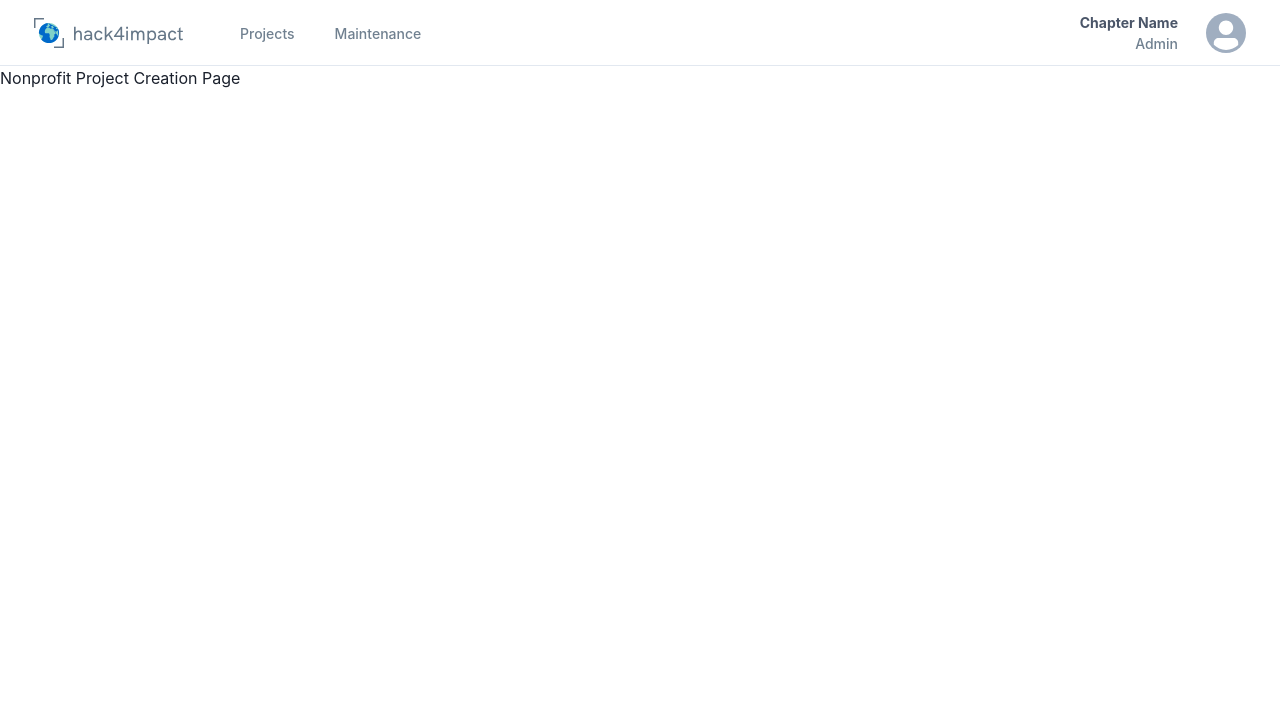
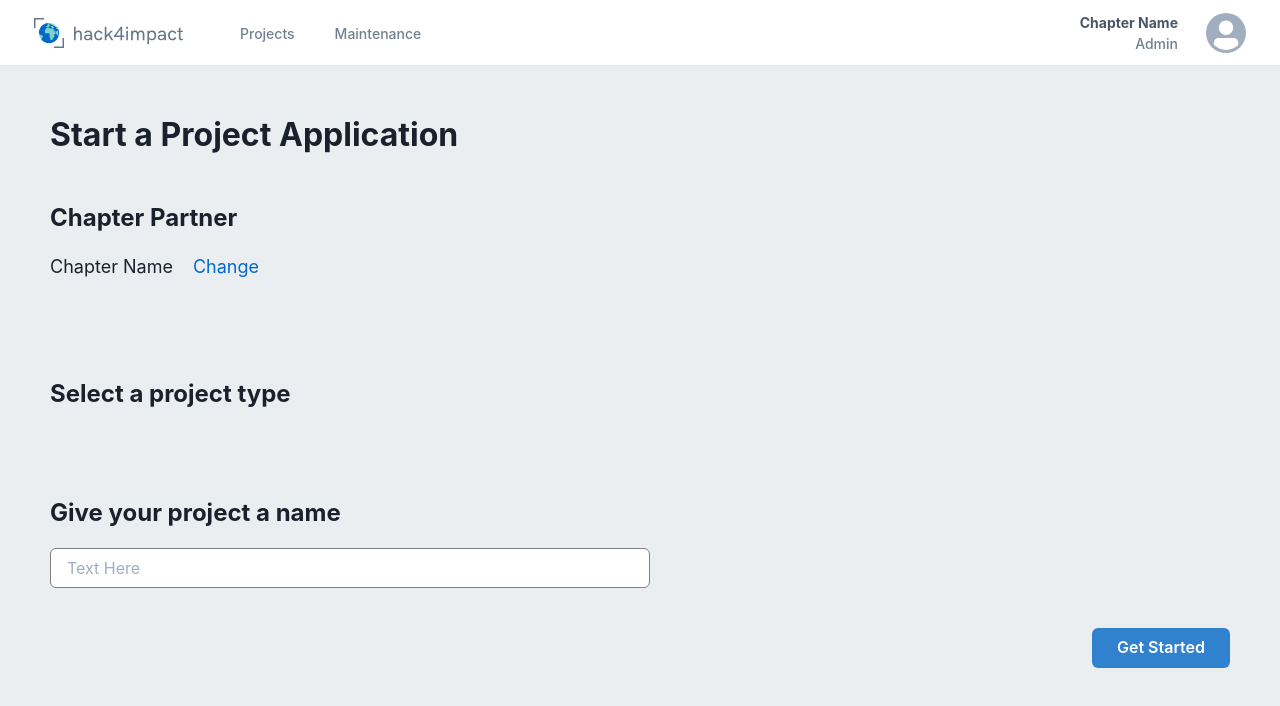
Before and after one commit to GTBitsOfGood/national-npp, a Next.js app: page /nonprofit/project/create in a window 1280 px wide. Shown: the top 706 px of the page. Built offline with nearby package versions, Linux system fonts and the light colour scheme.

Commit message:
started working on the creation page

```diff
--- /dev/null
+++ b/src/components/ProjectTypeCard.tsx
@@ -0,0 +1,30 @@
+import {
+  Box,
+  Heading,
+  Text,
+  Link,
+  HStack,
+  Tooltip,
+  VStack,
+  Tag,
+} from "@chakra-ui/react";
+import { Chapter } from "src/utils/types";
+
+function ProjectTypeCard() {
+  return (
+    <Box
+      display="flex"
+      flexDirection="column"
+      justifyContent="space-between"
+      boxSizing="border-box"
+      width="400px"
+      minHeight="160px"
+      padding={"30px"}
+      backgroundColor="white"
+      borderRadius="15px"
+      position="relative"
+    />
+  );
+}
+
+export default ProjectTypeCard;
--- a/src/pages/nonprofit/project/create.tsx
+++ b/src/pages/nonprofit/project/create.tsx
@@ -1,7 +1,97 @@
-import { Flex } from "@chakra-ui/react";
+import {
+  Link,
+  HStack,
+  Heading,
+  Button,
+  Box,
+  Grid,
+  Text,
+  Input,
+} from "@chakra-ui/react";
+import { useState } from "react";
+import ProjectTypeCard from "src/components/ProjectTypeCard";
+import { ProjectType } from "src/utils/types";
 
 function NonprofitProjectCreationPage() {
-  return <Flex>Nonprofit Project Creation Page</Flex>;
+  const chapters = [
+    {
+      _id: `1`,
+      name: "Georgia Tech",
+      email: "gt@hack4impact.org",
+      address: {
+        street: "7 Fake Street",
+        city: "Atlanta",
+        state: "GA",
+        zipCode: "30303",
+        country: "USA",
+      },
+      projectProcess: [],
+      projectTypes: [ProjectType.WEBSITE, ProjectType.MOBILE_APP],
+      projectLimit: 5,
+      website: "bitsofgood.org",
+      facebook: "bitsofgood",
+      instagram: "bitsofgood",
+    },
+  ];
+
+
+  return (
+    <Box height="100%" backgroundColor="#EBEEF1" overflow="auto">
+      <Box
+        boxSizing="border-box"
+        padding="50px"
+        maxWidth="1420px"
+        margin="auto"
+      >
+        <Heading
+          fontSize={{ base: "x-large", md: "xx-large" }}
+          marginBottom="50px"
+        >
+          Start a Project Application
+        </Heading>
+        <Heading fontSize={{ base: "lg", md: "x-large" }} marginBottom="20px">
+          Chapter Partner
+        </Heading>
+        <HStack spacing="5" marginBottom="100px">
+          <Text fontSize={{ base: "medium", md: "large" }}>Chapter Name</Text>
+          <Link href="/chapters">
+            <Text fontSize={{ base: "medium", md: "large" }} color="#0069CA">
+              {" "}
+              Change
+            </Text>
+          </Link>
+        </HStack>
+        <Heading fontSize={{ base: "lg", md: "x-large" }} marginBottom="20px">
+          Select a project type
+        </Heading>
+        <Grid
+          gridTemplateColumns="repeat(auto-fill, 400px)"
+          columnGap="60px"
+          rowGap="40px"
+          marginBottom="70px"
+        >
+        </Grid>
+        <Heading fontSize={{ base: "lg", md: "x-large" }} marginBottom="20px">
+          Give your project a name
+        </Heading>
+        <Box width={{ base: "300px", md: "600px" }}>
+          <Input
+            placeholder="Text Here"
+            size="md"
+            variant="outline"
+            backgroundColor="white"
+            borderColor="grey"
+          />
+        </Box>
+
+        <Box align="right" marginTop="40px">
+          <Button px="25px" colorScheme="blue">
+            Get Started
+          </Button>
+        </Box>
+      </Box>
+    </Box>
+  );
 }
 
 export default NonprofitProjectCreationPage;
```
